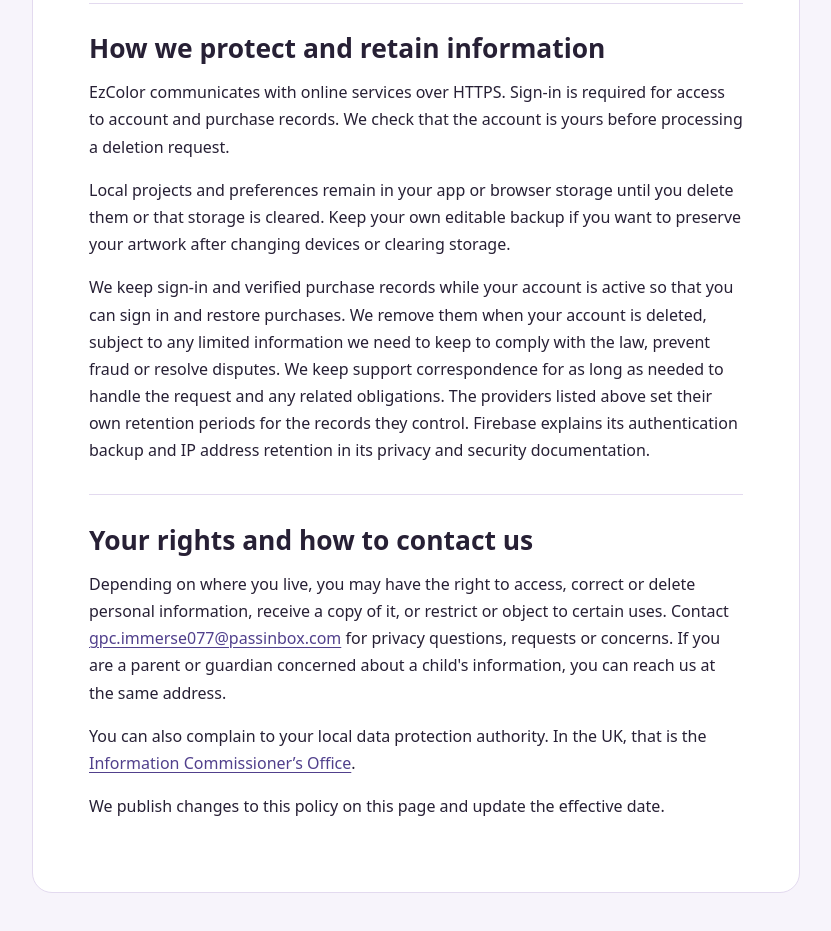
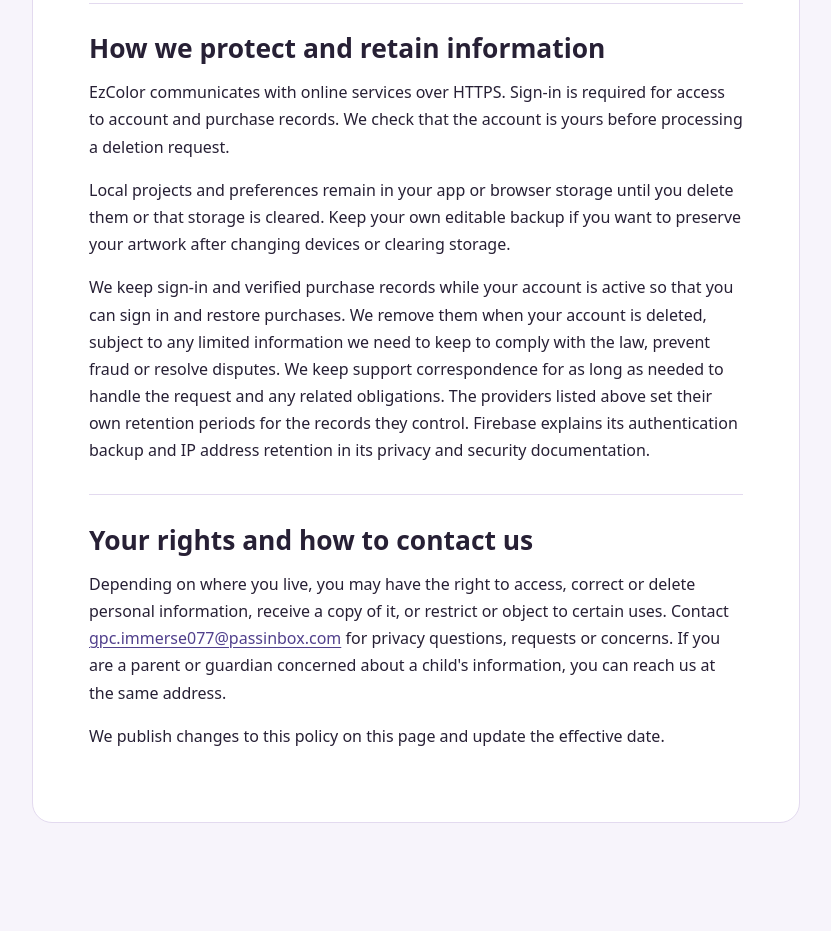
Before and after one commit to newtreenoh/ezcolor-privacy, a plain HTML site: page index.html in a window 1280 px wide. Shown: the part 2728-3659 px from the top of the page, without its empty margins (224-1055 px from the left). After the commit the page ends 3599 px from the top, so only its background shows below. Drawn offline with Linux system fonts and the light colour scheme.

Commit message:
Remove complaints paragraph from EzColor privacy policy

```diff
--- a/index.html
+++ b/index.html
@@ -140,7 +140,6 @@
     <section id="rights">
       <h2>Your rights and how to contact us</h2>
       <p>Depending on where you live, you may have the right to access, correct or delete personal information, receive a copy of it, or restrict or object to certain uses. Contact <a href="mailto:gpc.immerse077@passinbox.com">gpc.immerse077@passinbox.com</a> for privacy questions, requests or concerns. If you are a parent or guardian concerned about a child's information, you can reach us at the same address.</p>
-      <p>You can also complain to your local data protection authority. In the UK, that is the <a href="https://ico.org.uk/make-a-complaint/data-protection-complaints/">Information Commissioner’s Office</a>.</p>
       <p>We publish changes to this policy on this page and update the effective date.</p>
     </section>
   </main>
```
